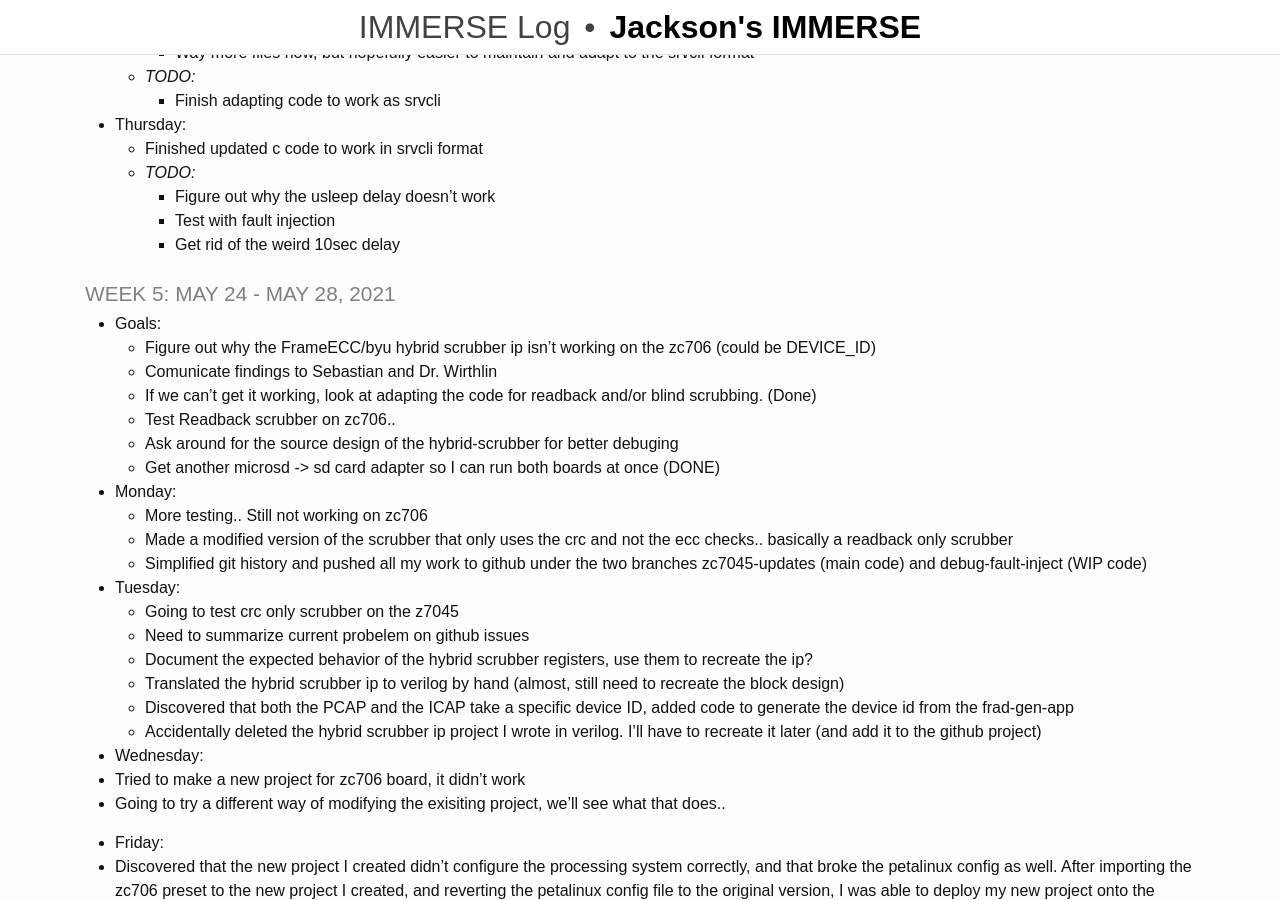
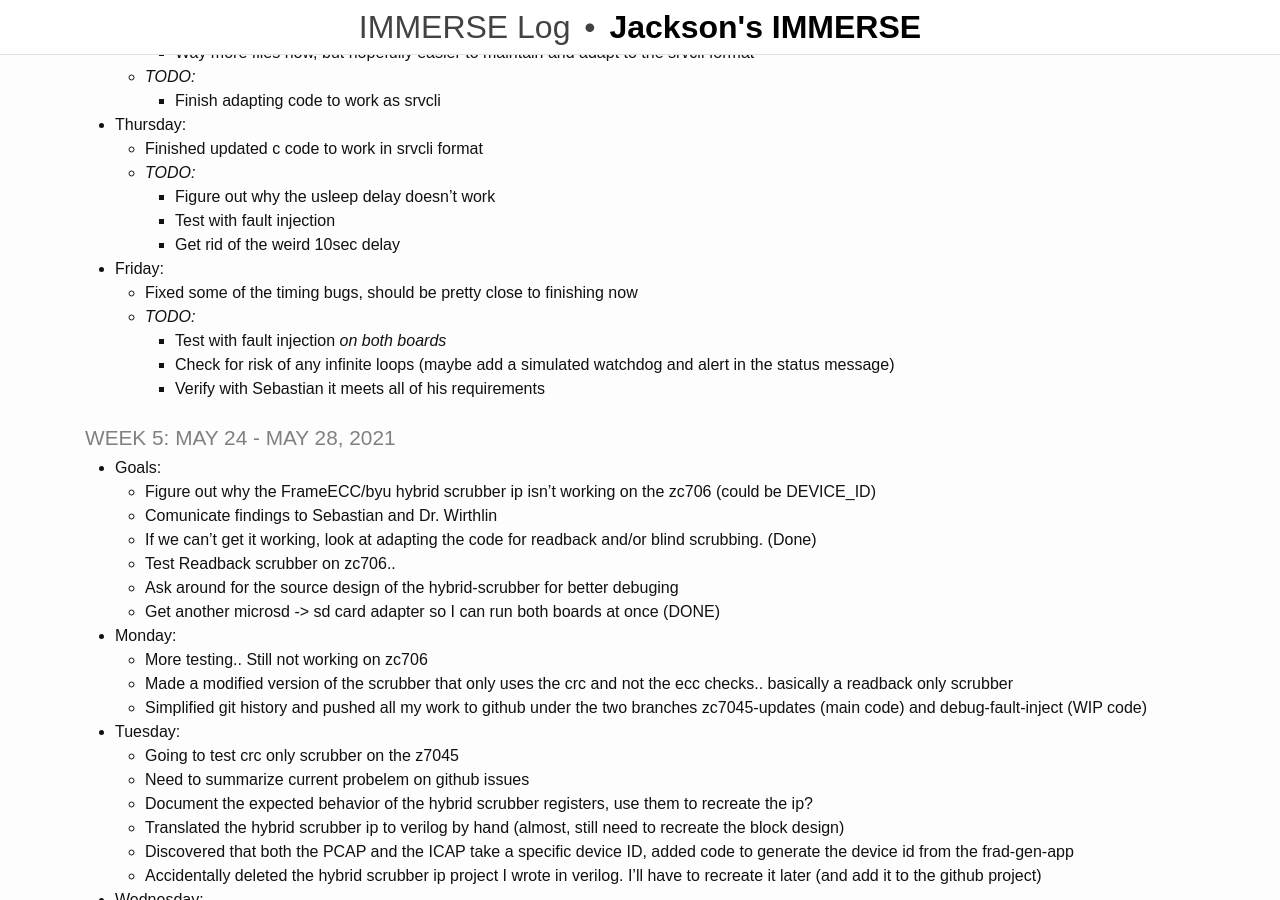
Before and after one commit to rjsmith1999/IMMERSE, a Jekyll site: the page built from _pages/log.md, in a window 1280 px wide and 900 px high, scrolled down 689 px. Built offline with Jekyll 4.4.1, drawn with Linux system fonts in a browser that asks for light colours.

Commit message:
Update log

```diff
--- a/_pages/log.md
+++ b/_pages/log.md
@@ -42,6 +42,12 @@ title: IMMERSE Log
     - Test with fault injection
     - Get rid of the weird 10sec delay
 
+* **Friday**:
+  - Fixed some of the timing bugs, should be pretty close to finishing now
+  - _TODO:_
+    - Test with fault injection _on both boards_
+    - Check for risk of any infinite loops (maybe add a simulated watchdog and alert in the status message)
+    - Verify with Sebastian it meets all of his requirements
 
 ### Week 5: May 24 - May 28, 2021
 * **Goals**:
```
